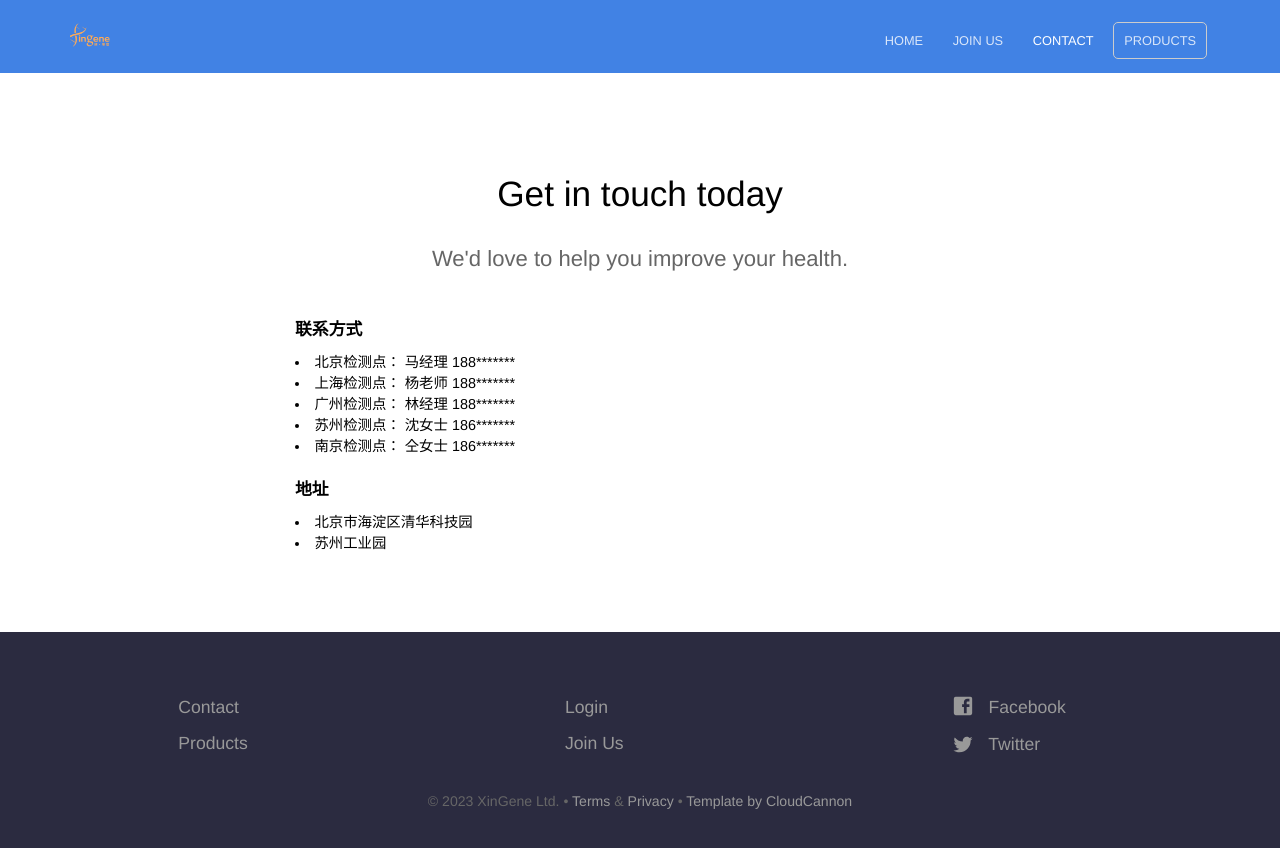
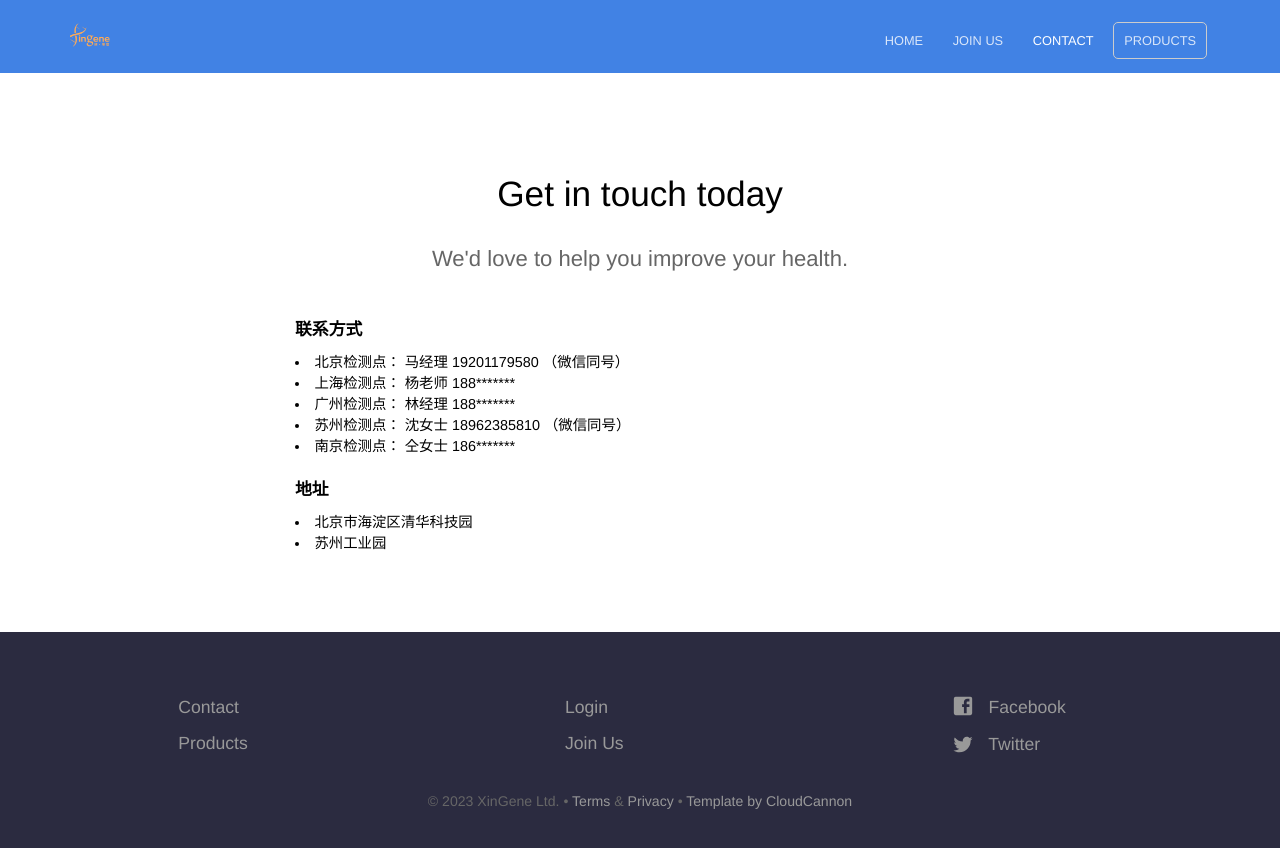
Before and after one commit to lulab/xingene-home, a Jekyll site: the page built from contact.html, in a window 1280 px wide. Shown: the top 848 px of the page. Built offline with Jekyll 4.4.1, drawn with Linux system fonts in a browser that asks for light colours.

Commit message:
Update contact.html

```diff
--- a/contact.html
+++ b/contact.html
@@ -10,10 +10,10 @@ description: We'd love to help you improve your health.
 
     <h3 class="editable">联系方式</h3>
 		<p>
-    <li>北京检测点：  马经理 188*******</li>
+    <li>北京检测点：  马经理 19201179580 （微信同号）</li>
     <li>上海检测点：  杨老师 188*******</li>
     <li>广州检测点：  林经理 188*******</li>
-    <li>苏州检测点：  沈女士 186*******</li>
+    <li>苏州检测点：  沈女士 18962385810 （微信同号）</li>
     <li>南京检测点：  仝女士 186*******</li>
     </p>
 
```
